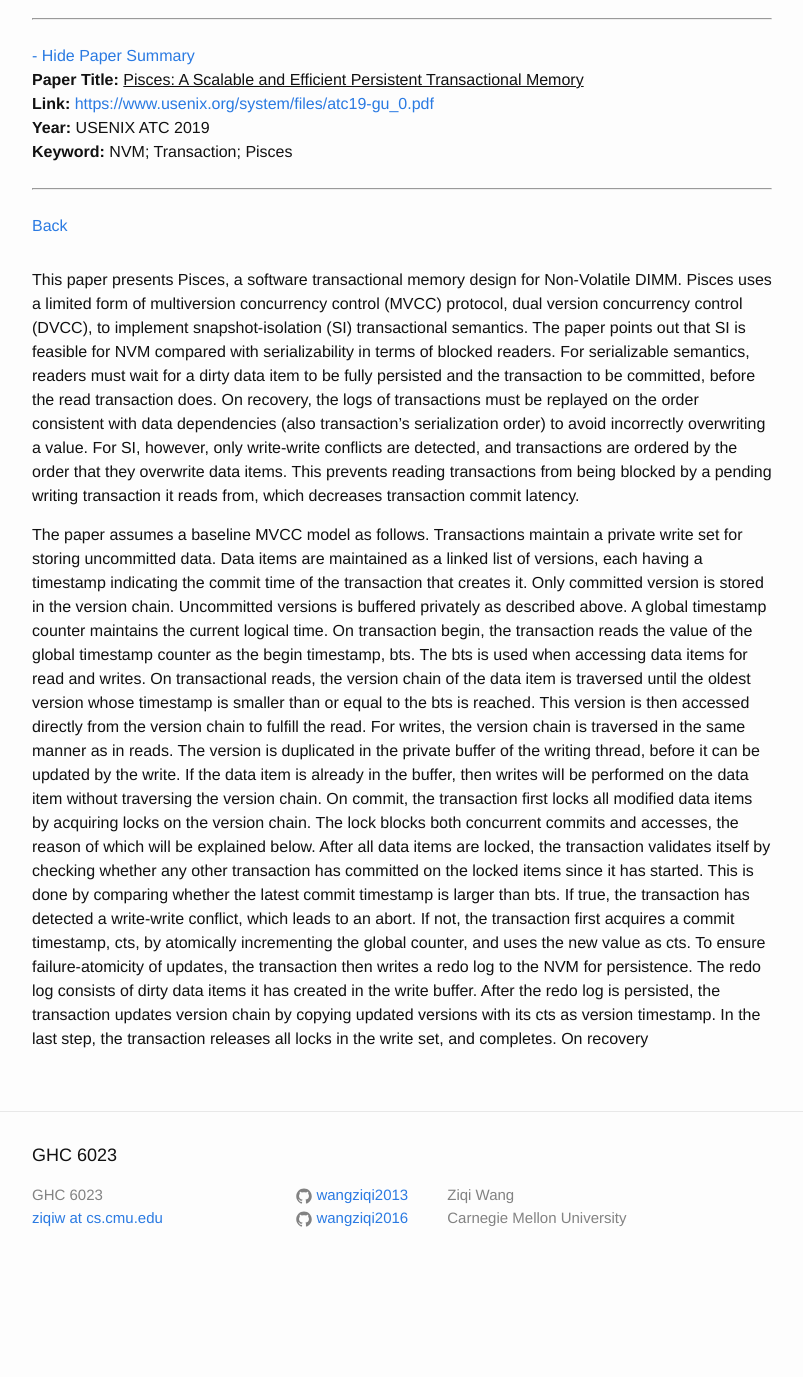
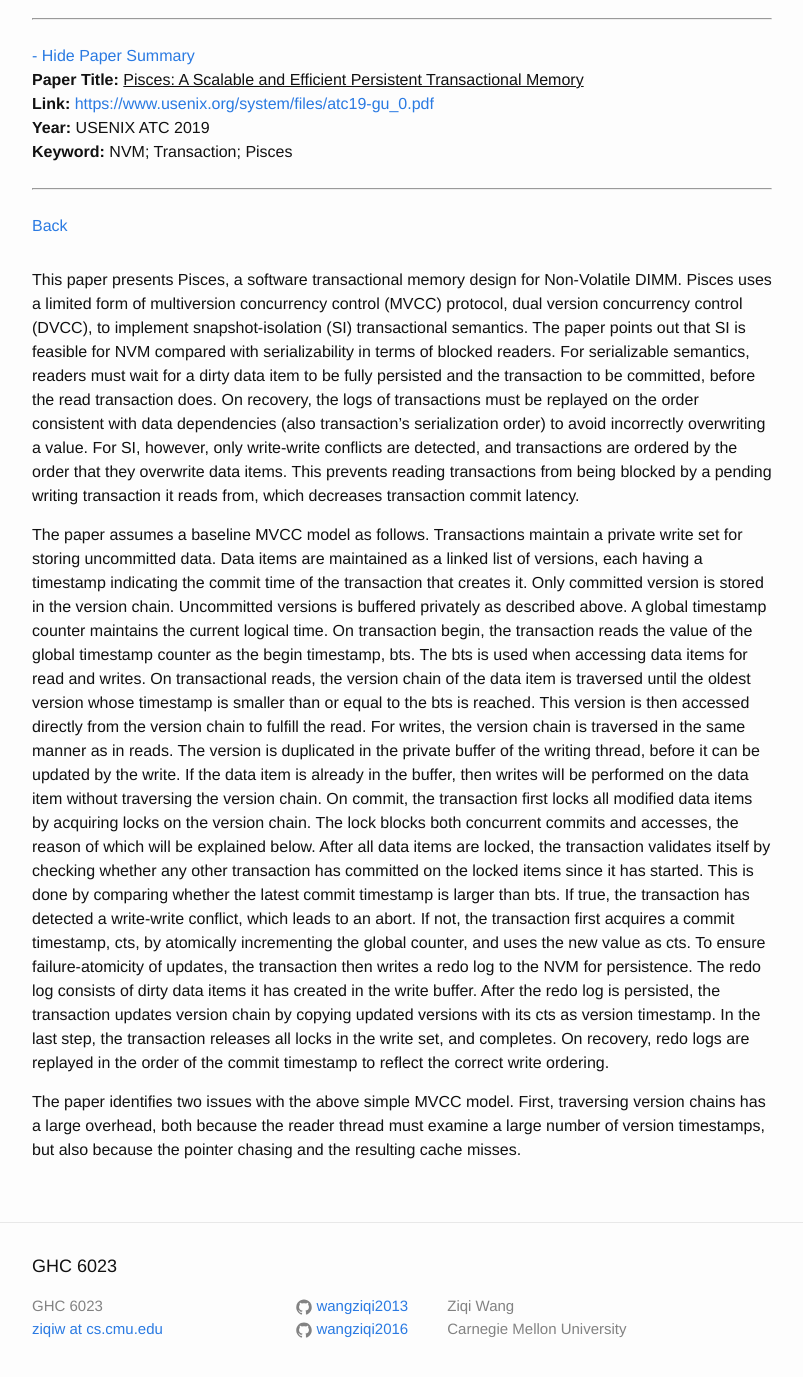
Before and after one commit to wangziqi2013/wangziqi2013.github.io, a Jekyll site: the page built from _posts/2020-02-02-pisces.markdown, in a window 1280 px wide and 1400 px high, scrolled down 224 px. Shown: the top 1377 px of the window, without its empty margins (238-1041 px from the left). Built offline with Jekyll 4.4.1, drawn with Linux system fonts in a browser that asks for light colours; before the commit the page ends 1513 px from its top, so only the background shows below that.

Commit message:
Adding first issue

```diff
--- a/_posts/2020-02-02-pisces.markdown
+++ b/_posts/2020-02-02-pisces.markdown
@@ -41,4 +41,9 @@ transaction first acquires a commit timestamp, cts, by atomically incrementing t
 as cts. To ensure failure-atomicity of updates, the transaction then writes a redo log to the NVM for persistence. The
 redo log consists of dirty data items it has created in the write buffer. After the redo log is persisted, the transaction
 updates version chain by copying updated versions with its cts as version timestamp. In the last step, the transaction
-releases all locks in the write set, and completes. On recovery
+releases all locks in the write set, and completes. On recovery, redo logs are replayed in the order of the commit timestamp
+to reflect the correct write ordering.
+
+The paper identifies two issues with the above simple MVCC model. First, traversing version chains has a large overhead,
+both because the reader thread must examine a large number of version timestamps, but also because the pointer chasing
+and the resulting cache misses.
```
